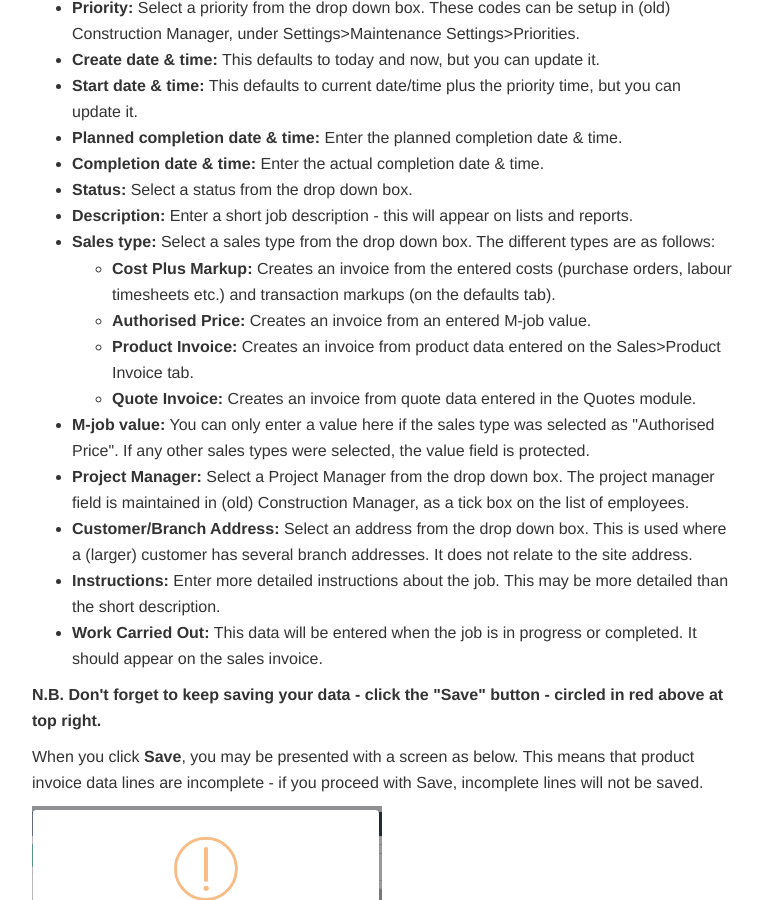
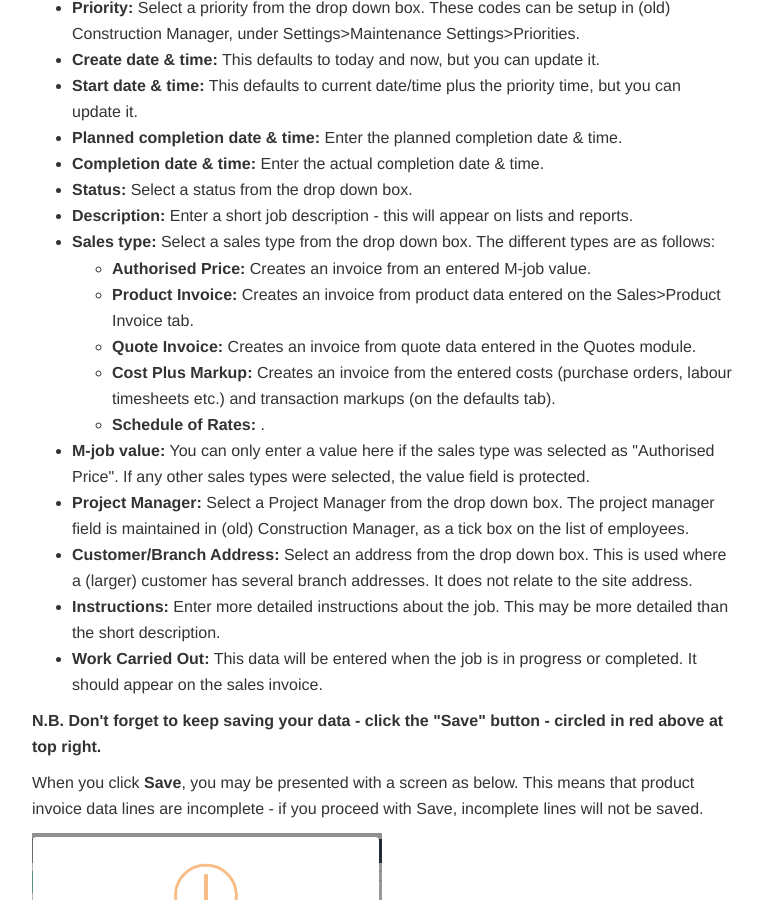
Before and after one commit to JNCSolutions/ConstructionManagerDocs, a Jekyll site: the page built from maintenance.html, in a window 1280 px wide and 900 px high, scrolled down 2489 px. Shown: the whole window, without its empty margins (258-1021 px from the left). Built offline with Jekyll 4.4.1, drawn with Linux system fonts in a browser that asks for light colours.

Commit message:
Update maintenance.html

```diff
--- a/maintenance.html
+++ b/maintenance.html
@@ -88,11 +88,12 @@ title: Maintenance
           <li><b>Description:</b> Enter a short job description - this will appear on lists and reports.</li>
           <li><b>Sales type:</b> Select a sales type from the drop down box. The different types are as follows:</li>
               <ul>
-                <li><b>Cost Plus Markup:</b> Creates an invoice from the entered costs
-                      (purchase orders, labour timesheets etc.) and transaction markups (on the defaults tab).</li>
                 <li><b>Authorised Price:</b> Creates an invoice from an entered M-job value.</li>
                 <li><b>Product Invoice:</b> Creates an invoice from product data entered on the Sales>Product Invoice tab.</li>
                 <li><b>Quote Invoice:</b> Creates an invoice from quote data entered in the Quotes module.</li>
+                <li><b>Cost Plus Markup:</b> Creates an invoice from the entered costs
+                      (purchase orders, labour timesheets etc.) and transaction markups (on the defaults tab).</li>
+                <li><b>Schedule of Rates:</b> .</li>
               </ul>
           <li><b>M-job value:</b> You can only enter a value here if the sales type was selected as "Authorised Price".
                   If any other sales types were selected, the value field is protected.</li>
```
